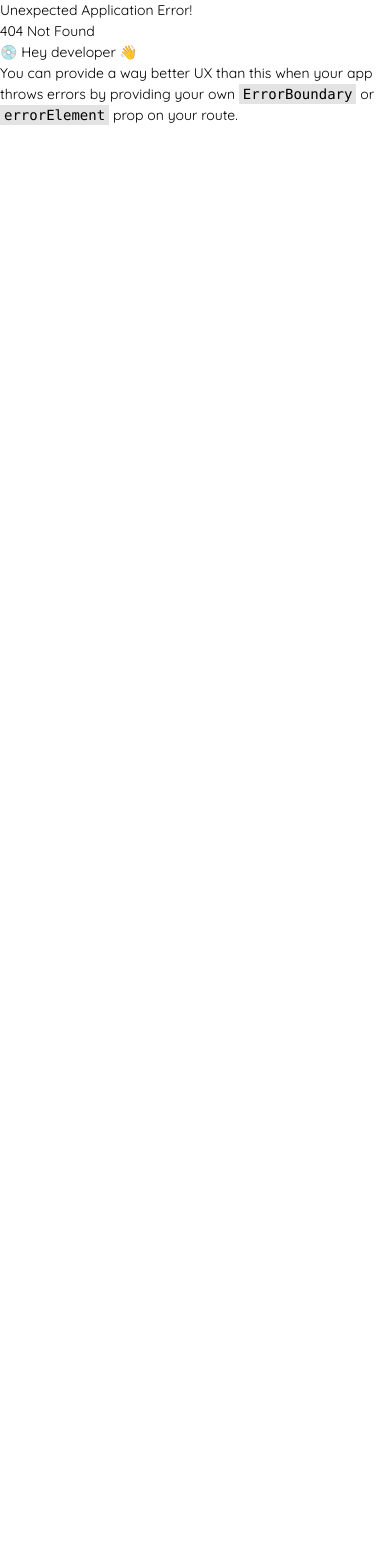
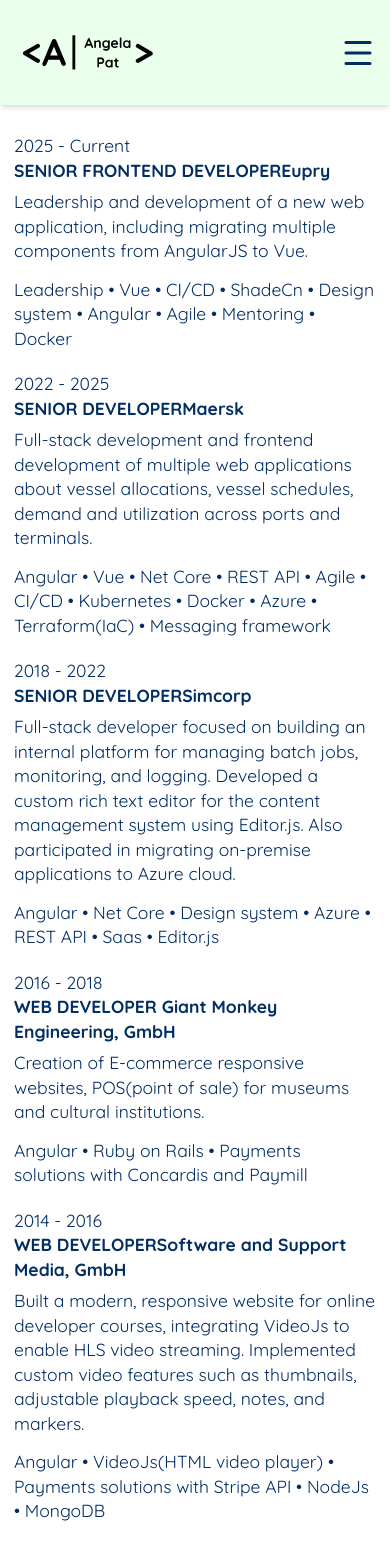
Before and after one commit to FrauleinGela/developer-portfolio, a React (Vite) app: page /experience in a window 390 px wide. Before the commit this address had no page. Shown: the top 1568 px of the page. Before the commit the page ends 844 px from the top, so only its background shows below. Built offline with nearby package versions, Linux system fonts and the light colour scheme.

Commit message:
feat: Home, About, Posts  - Add responsiveness

```diff
--- a/src/common/components/Button/Button.tsx
+++ b/src/common/components/Button/Button.tsx
@@ -10,7 +10,7 @@
   ...rest
 }: ButtonProps & React.ButtonHTMLAttributes<HTMLButtonElement>) {
   const baseClasses =
-    'inline-flex items-center gap-2 rounded-lg px-2 py-1 transition-all duration-300 ease-out focus:ring-2 focus:outline-none';
+    'inline-flex items-center gap-2 rounded-lg px-2 py-1 transition-all duration-300 ease-out focus:ring-2 focus:outline-none cursor-pointer';
   const variantClasses =
     variant === 'primary'
       ? 'bg-secondary-hover text-white hover:bg-secondary/20 '
--- a/src/common/layouts/Header/Header.tsx
+++ b/src/common/layouts/Header/Header.tsx
@@ -2,7 +2,6 @@
 import Logo from "../../../assets/angela-logo.svg?react";
 import clsx from "clsx";
 import { useState } from "react";
-import Button from "../../components/Button/Button";
 import { Menu, X } from "lucide-react";
 
 function Header() {
@@ -18,7 +17,7 @@
   return (
     <header className='shadow-md font-semibold '>
       <nav className='hidden md:flex relative bg-tea-green text-primary-text shadow-b text-lg'>
-        <div className='max-w-4xl px-8 mx-auto'>
+        <div className='max-w-4xl mx-auto'>
           <div className='relative flex h-19 '>
             <ul className='flex gap-6'>
               <li className='m-auto'>
@@ -35,14 +34,14 @@
               </li>
               <li className='m-auto'>
                 <NavLink
-                  to='/skills'
+                  to='/experience'
                   className={({ isActive }: { isActive: boolean }) =>
                     isActive
                       ? clsx(commonLinkClasses, activeLinkClasses)
                       : clsx(commonLinkClasses, inactiveLinkClasses)
                   }
                 >
-                  Skills
+                  Experience
                 </NavLink>
               </li>
               <li className='m-auto'>
@@ -69,16 +68,16 @@
                   Posts
                 </NavLink>
               </li>
-              <li className='m-auto'>
+               <li className='m-auto'>
                 <NavLink
-                  to='/contact'
+                  to='/skills'
                   className={({ isActive }: { isActive: boolean }) =>
                     isActive
                       ? clsx(commonLinkClasses, activeLinkClasses)
                       : clsx(commonLinkClasses, inactiveLinkClasses)
                   }
                 >
-                  Contact
+                  Skills
                 </NavLink>
               </li>
             </ul>
@@ -151,7 +150,7 @@
           </li>
           <li className='w-full'>
             <NavLink
-              to='/skills'
+              to='/experience'
               className={({ isActive }: { isActive: boolean }) =>
                 isActive ? clsx(activeLinkClasses) : undefined
               }
@@ -159,9 +158,10 @@
                 setIsMobileMenuOpen(false);
               }}
             >
-              Experience & Skills
+              Experience
             </NavLink>
           </li>
+
           <li className='w-full'>
             <NavLink
               to='/posts'
@@ -177,7 +177,7 @@
           </li>
           <li className='w-full'>
             <NavLink
-              to='/contact'
+              to='/skills'
               className={({ isActive }: { isActive: boolean }) =>
                 isActive ? clsx(activeLinkClasses) : undefined
               }
@@ -185,7 +185,7 @@
                 setIsMobileMenuOpen(false);
               }}
             >
-              Contact
+              Skills
             </NavLink>
           </li>
         </ul>
--- a/src/core/Router/Route/Route.tsx
+++ b/src/core/Router/Route/Route.tsx
@@ -11,6 +11,9 @@
             <Outlet />
           </div>
         </main>
+        <footer className="mx-auto py-6 max-w-4xl">
+          <p className="text-center text-sm">Designed & Developed by Angela Patino © 2025</p>
+        </footer>
       </>
     );
   };
--- a/src/modules/About/About.tsx
+++ b/src/modules/About/About.tsx
@@ -1,7 +1,33 @@
 function About() {
   return (
     <>
-      <p> more about me to come... </p>
+      <section className="md:text-xl py-8 px-6 rounded-lg shadow-sm border border-grey-border bg-tea-green/50 ">
+      <div className='text-primary-text font-semibold'>
+        <div className='flex md:flex-row flex-col gap-8'>
+          <div className="text-2xl text-center md:text-left md:text-base ">
+            <div>
+              <h1 className='text-3xl'>A bit about me</h1>
+              <p className='mt-6 md:mt-4 text-2xl md:text-xl'>
+                A software engineer
+                with a strong focus on frontend and UI development.
+              </p>
+              <p className='mt-6 md:mt-4'>
+                Hi there, my name is Angela, a software developer specialized in the web, frontend and cloud development.
+                With more than 10 years of experience, I have worked in various industries including finance, shipping, and E-commerce.
+              </p>
+              <p className='mt-6 md:mt-4'>
+                My skills stretch across Typescript, Vue, React, Angular, Css, C#, .Net Core, Azure, Docker, Kubernetes, and much more...
+              </p>
+
+              <p className='mt-6 md:mt-4'>
+                In my free time, I enjoy exploring new technologies, coding, cooking, hiking, cold water swimming, and spending time with my family and partner and maybe a 🐶 soon.
+              </p>
+            </div>
+
+          </div>
+        </div>
+      </div>
+    </section>
     </>
   );
 }
--- /dev/null
+++ b/src/modules/Experience/Experience.tsx
@@ -0,0 +1,106 @@
+function Experience() {
+  return (
+    <>
+      <section className='flex flex-col md:gap-8 gap-6'>
+        <div className='text-xl md:text-base text-primary-text flex flex-col md:grid md:grid-cols-4'>
+          <div>
+            <p>2025 - Current</p>
+          </div>
+          <div className='col-span-3'>
+            <div>
+              <strong>SENIOR FRONTEND DEVELOPER</strong><strong className="hidden md:inline"> - </strong><strong>Eupry</strong>
+            </div>
+            <p className="mt-2">
+              Leadership and development of a new web application, including
+              migrating multiple components from AngularJS to Vue.
+            </p>
+            <p className="mt-4">
+              Leadership • Vue • CI/CD • ShadeCn • Design system • Angular •
+              Agile • Mentoring • Docker
+            </p>
+          </div>
+        </div>
+        <div className='text-xl md:text-base text-primary-text md:grid md:grid-cols-4 flex flex-col '>
+          <div>
+            <p>2022 - 2025</p>
+          </div>
+          <div className='col-span-3'>
+            <div>
+              <strong>SENIOR DEVELOPER</strong><strong className="hidden md:inline"> - </strong><strong>Maersk</strong>
+            </div>
+            <p className="mt-2">
+              Full-stack development and frontend development of multiple web
+              applications about vessel allocations, vessel schedules, demand
+              and utilization across ports and terminals.
+            </p>
+            <p className="mt-4">
+              Angular • Vue • Net Core • REST API • Agile • CI/CD • Kubernetes •
+              Docker • Azure • Terraform(IaC) • Messaging framework
+            </p>
+          </div>
+        </div>
+        <div className='text-xl md:text-base text-primary-text  md:grid md:grid-cols-4 flex flex-col '>
+          <div>
+            <p>2018 - 2022</p>
+          </div>
+          <div className='col-span-3'>
+            <div>
+              <strong>SENIOR DEVELOPER</strong><strong className="hidden md:inline"> - </strong><strong>Simcorp</strong>
+            </div>
+            <p className="mt-2">
+              Full-stack developer focused on building an internal platform for
+              managing batch jobs, monitoring, and logging. Developed a custom
+              rich text editor for the content management system using
+              Editor.js. Also participated in migrating on-premise applications
+              to Azure cloud.
+            </p>
+            <p className="mt-4">
+              Angular • Net Core • Design system • Azure • REST API • Saas •
+              Editor.js{" "}
+            </p>
+          </div>
+        </div>
+        <div className='text-xl md:text-base text-primary-text  md:grid md:grid-cols-4 flex flex-col '>
+          <div>
+            <p>2016 - 2018</p>
+          </div>
+          <div className='col-span-3'>
+            <div>
+              <strong>WEB DEVELOPER </strong><strong className="hidden md:inline"> - </strong><strong>Giant Monkey Engineering, GmbH</strong>
+            </div>
+            <p className="mt-2">
+              Creation of E-commerce responsive websites, POS(point of sale) for
+              museums and cultural institutions.
+            </p>
+            <p className="mt-4">
+              Angular • Ruby on Rails • Payments solutions with Concardis and
+              Paymill{" "}
+            </p>
+          </div>
+        </div>
+        <div className='text-xl md:text-base text-primary-text md:grid md:grid-cols-4 flex flex-col '>
+          <div>
+            <p>2014 - 2016</p>
+          </div>
+          <div className='col-span-3'>
+            <div>
+              <strong>WEB DEVELOPER</strong><strong className="hidden md:inline"> - </strong><strong>Software and Support Media, GmbH</strong>
+            </div>
+            <p className="mt-2">
+              Built a modern, responsive website for online developer courses,
+              integrating VideoJs to enable HLS video streaming. Implemented
+              custom video features such as thumbnails, adjustable playback
+              speed, notes, and markers.
+            </p>
+            <p className="mt-4">
+              Angular • VideoJs(HTML video player) • Payments solutions with
+              Stripe API • NodeJs • MongoDB
+            </p>
+          </div>
+        </div>
+      </section>
+    </>
+  );
+}
+
+export default Experience;
--- a/src/modules/Home/Home.tsx
+++ b/src/modules/Home/Home.tsx
@@ -1,34 +1,36 @@
 import Button from "../../common/components/Button/Button";
 import profileImg from "../../assets/profile.jpg";
+import Posts from "../Posts/Posts";
 
 function Home() {
   return (
     <>
-      <div className='py-8 px-6 rounded-lg shadow-sm border border-grey-border flex-col bg-tea-green/50 text-primary-text font-semibold'>
-        <div className='flex flex-row gap-8'>
-          <picture>
+    <section className="md:text-xl py-8 px-6 rounded-lg shadow-sm border border-grey-border bg-tea-green/50 ">
+      <div className='text-primary-text font-semibold'>
+        <div className='flex md:flex-row flex-col gap-8'>
+          <picture className="m-auto md:m-0">
             <source srcSet={profileImg} media='(orientation: portrait)' />
             <div className='ring-2 ring-secondary-hover/50 rounded-full'>
-              <img className='w-35 h-30 rounded-full' src={profileImg} alt='' />
+              <img className='md:w-35 md:h-30 w-40 h-40 rounded-full' src={profileImg} alt='' />
             </div>
           </picture>
-          <div>
+          <div className="text-2xl text-center md:text-left md:text-base ">
             <div>
               <h1 className='text-3xl'>Software developer</h1>
-              <p className='mt-4'>
+              <p className='mt-6 md:mt-4'>
                 Hi! I'm Angela, a frontend web engineer based in Copenhagen,
                 with a strong focus on frontend.
               </p>
-              <p className='mt-4'>
+              <p className='mt-6 md:mt-4'>
                 I enjoy building web applications, designing architecture, and
                 coaching developers to write better solutions.
               </p>
-              <p className='mt-4'>
-                Full-stack developer with expertise in UI, Typescript,
+              <p className='mt-6 md:mt-4'>
+                Software developer with expertise in UI, Typescript,
                 Javascript, Vue, React, Next.js
               </p>
             </div>
-            <div className='flex flex-row gap-4 mt-4'>
+            <div className='flex flex-row gap-4 md:mt-4 mt-8 justify-center md:justify-start'>
               <a
                 href='https://github.com/FrauleinGela'
                 target='_blank'
@@ -94,6 +96,10 @@
           </div>
         </div>
       </div>
+    </section>
+    <section className="mt-4 py-8">
+      <Posts />
+    </section>
     </>
   );
 }
--- a/src/modules/Posts/Posts.tsx
+++ b/src/modules/Posts/Posts.tsx
@@ -20,7 +20,7 @@
   ];
   return (
     <>
-      <section className='mt-4 text-primary-text'>
+      <section className='text-primary-text'>
         <div className='mb-6'>
           <h2 className='font-bold text-3xl'>Fun reads</h2>
         </div>
--- a/src/modules/Skills/Skills.tsx
+++ b/src/modules/Skills/Skills.tsx
@@ -1,7 +1,6 @@
 function Skills() {
   return (
     <>
-      <p> skills to come... </p>
     </>
   );
 }
```
Also changed, not shown: src/core/Router/router.ts (+6 -1 lines).
